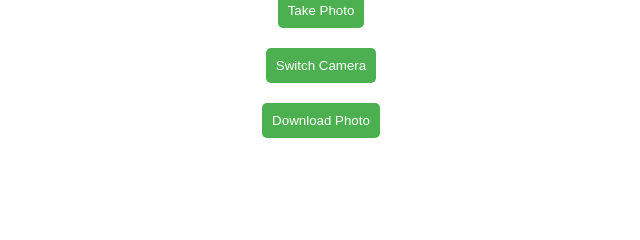
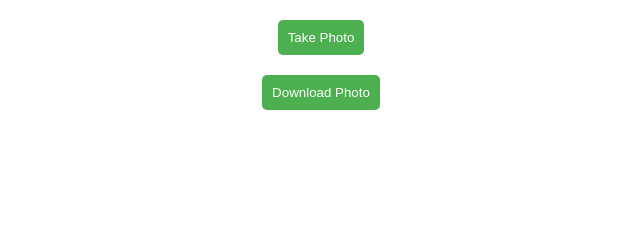
Before and after one commit to Reza75ma/sensor2, a Flask app: page / in a window 1280 px wide. Shown: the part 507-747 px from the top of the page, without its empty margins (319-959 px from the left). Run offline with Flask 3, Linux system fonts and the light colour scheme.

Commit message:
Update index.html

```diff
--- a/templates/index.html
+++ b/templates/index.html
@@ -36,7 +36,6 @@
     <canvas id="camera-feed"></canvas>
     <img id="captured-photo" alt="Captured Photo">
     <button id="capture-button" onclick="capturePhoto()">Take Photo</button>
-    <button id="switch-camera-button" onclick="switchCamera()">Switch Camera</button>
     <button id="download-button" onclick="downloadPhoto()" disabled>Download Photo</button>
 
     <script>
```
